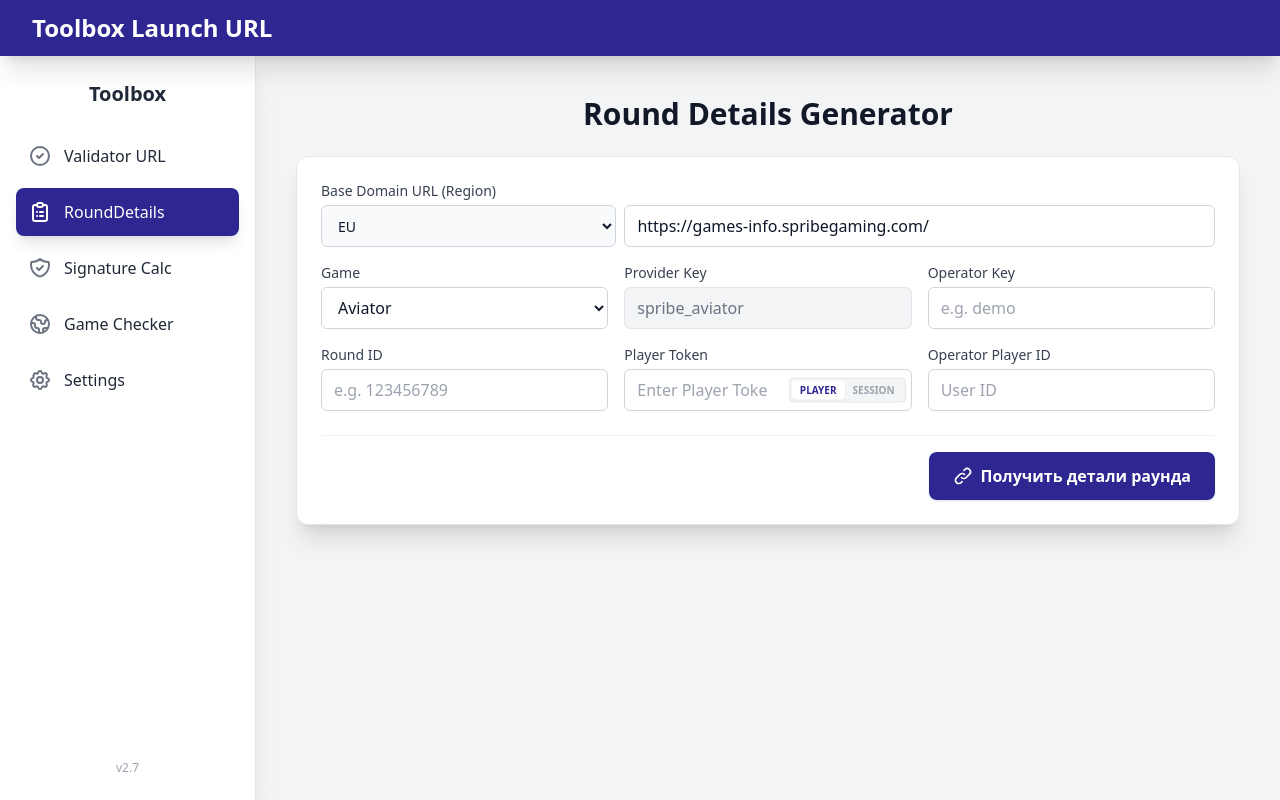
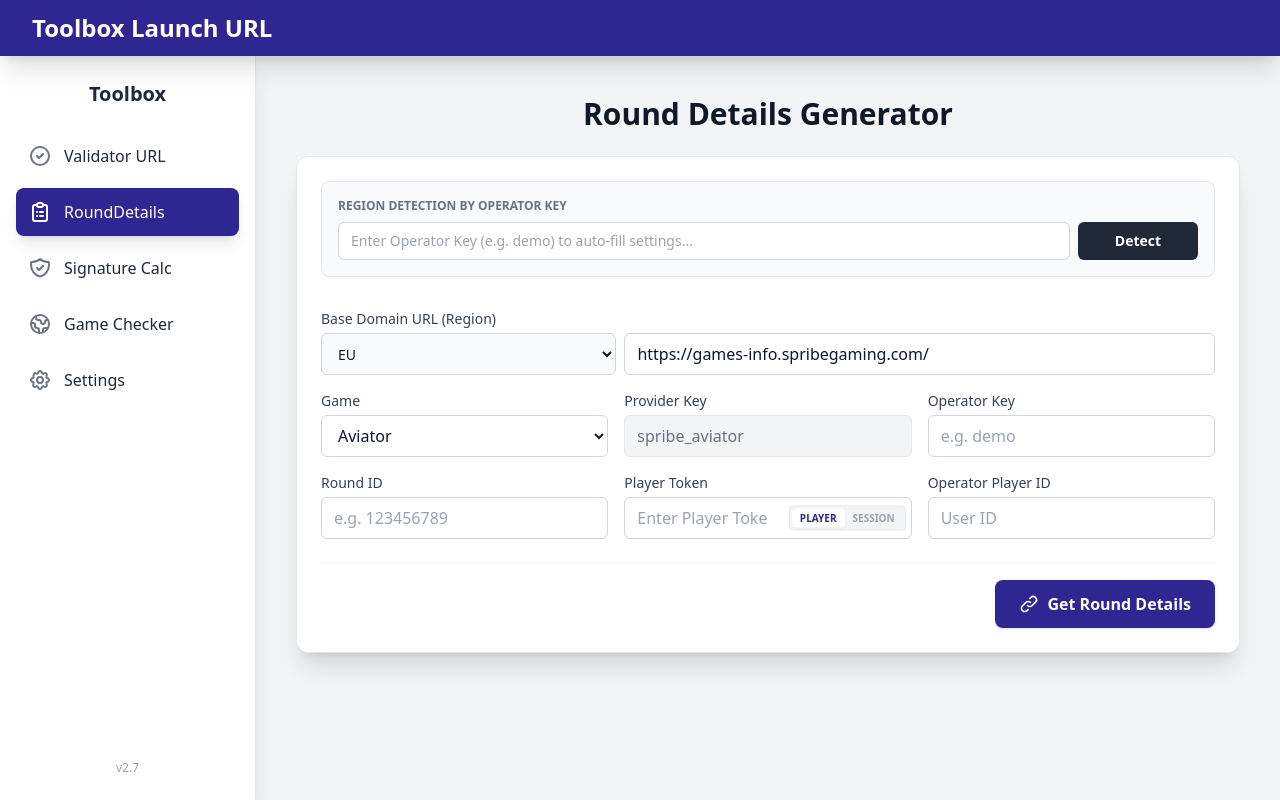
Before and after one commit to IlyaDevN/LaunchURLTest, a Next.js app: page / in a window 1280 px wide. Both pictures are taken after a click on the button "RoundDetails". Built offline with nearby package versions, Linux system fonts and the light colour scheme.

Commit message:
feat: Add region detection by operator key

```diff
--- a/components/RoundDetails.jsx
+++ b/components/RoundDetails.jsx
@@ -26,6 +26,12 @@
         op_player_id: "",
     });
 
+    // === STATE ДЛЯ ПОИСКА ОПЕРАТОРА ===
+    const [searchQuery, setSearchQuery] = useState("");
+    const [isSearching, setIsSearching] = useState(false);
+    const [searchError, setSearchError] = useState(null);
+    const [searchSuccess, setSearchSuccess] = useState(null);
+
     const [errors, setErrors] = useState({});
     const [generatedUrl, setGeneratedUrl] = useState(null);
     const [isCopied, setIsCopied] = useState(false);
@@ -38,6 +44,93 @@
         const { name, value } = e.target;
         if (errors[name]) setErrors(prev => ({ ...prev, [name]: null }));
         setFormData(prev => ({ ...prev, [name]: value }));
+    };
+
+    // === ЛОГИКА ОПРЕДЕЛЕНИЯ РЕГИОНА ===
+    const getRegionCodeFromHost = (host) => {
+        if (!host || host === "-") return null;
+        const h = host.toLowerCase();
+
+        if (h.includes("eu-central-1")) return "EU";
+        if (h.includes("af-south-1")) return "AF";
+        if (h.includes("apac") || h.includes("ap-east-1") || h.includes("ap-southeast-1")) return "APAC";
+        if (h.includes("sa-east-1")) return "SA";
+        if (h.includes("app-hr1")) return "HR";
+        if (h.includes("staging") || h.includes("dev-test") || h.includes("spribe.dev")) return "Stage";
+
+        return "UNKNOWN";
+    };
+
+    const getGeneralHost = (data) => {
+        if (data.games) {
+            if (data.games['aviator'] && data.games['aviator'].host) return data.games['aviator'].host;
+            const firstGameKey = Object.keys(data.games)[0];
+            if (firstGameKey && data.games[firstGameKey].host) return data.games[firstGameKey].host;
+        }
+        if (data.servers && Array.isArray(data.servers) && data.servers.length > 0) return data.servers[0].host;
+        else if (data.ws) return data.ws.host;
+        return null;
+    };
+
+    const handleLookup = async () => {
+        if (!searchQuery.trim()) return;
+
+        setIsSearching(true);
+        setSearchError(null);
+        setSearchSuccess(null);
+
+        const opKey = searchQuery.trim();
+        const timestamp = Date.now();
+
+        const configSources = [
+            { url: `https://app-config.spribegaming.com/aviator/${opKey}.json?t=${timestamp}`, env: "Prod" },
+            { url: `https://app-config.spribe.dev/aviator/${opKey}.json?t=${timestamp}`, env: "Stage" }
+        ];
+
+        let foundConfig = null;
+        let foundEnv = null;
+
+        try {
+            for (const source of configSources) {
+                try {
+                    const res = await fetch(source.url);
+                    if (res.ok) {
+                        foundConfig = await res.json();
+                        foundEnv = source.env;
+                        break;
+                    }
+                } catch (e) {
+                    continue;
+                }
+            }
+
+            if (!foundConfig) {
+                throw new Error("Operator config not found on Prod or Stage.");
+            }
+
+            const host = getGeneralHost(foundConfig);
+            const regionCode = getRegionCodeFromHost(host);
+
+            setFormData(prev => ({ ...prev, operator: opKey }));
+
+            if (regionCode) {
+                const matchedRegion = REGIONS.find(r => r.name.toUpperCase() === regionCode.toUpperCase());
+
+                if (matchedRegion) {
+                    setBaseUrl(matchedRegion.url);
+                    setSearchSuccess(`Found on ${foundEnv}. Region detected: ${regionCode}`);
+                } else {
+                    setSearchSuccess(`Found on ${foundEnv}. Host: ${host}. Please select region manually.`);
+                }
+            } else {
+                setSearchSuccess(`Found on ${foundEnv}, but could not detect region host.`);
+            }
+
+        } catch (err) {
+            setSearchError(err.message || "Failed to lookup operator.");
+        } finally {
+            setIsSearching(false);
+        }
     };
 
     const validate = () => {
@@ -86,6 +179,7 @@
     };
 
     return (
+        // ИЗМЕНЕНИЕ: Убран pt-8, space-y-8 заменен на space-y-6
         <div className="flex flex-col h-full space-y-6 max-w-7xl mx-auto w-full pb-10">
             <h1 className="text-3xl font-extrabold text-gray-900 text-center">
                 Round Details Generator
@@ -93,6 +187,35 @@
 
             {/* Блок формы */}
             <div className="bg-white p-6 rounded-xl shadow-xl border border-gray-200">
+
+                {/* === БЛОК: ПОИСК ОПЕРАТОРА (AUTO-DETECT) === */}
+                <div className="mb-8 bg-gray-50 p-4 rounded-lg border border-gray-200">
+                    <label className="block text-xs font-bold text-gray-500 uppercase mb-2">
+                        Region detection by operator key
+                    </label>
+                    <div className="flex gap-2">
+                        <input
+                            type="text"
+                            value={searchQuery}
+                            onChange={(e) => setSearchQuery(e.target.value)}
+                            placeholder="Enter Operator Key (e.g. demo) to auto-fill settings..."
+                            className="flex-grow px-3 py-2 border border-gray-300 rounded-md focus:ring-[#2e2691] focus:border-[#2e2691] text-sm"
+                            onKeyDown={(e) => e.key === 'Enter' && handleLookup()}
+                        />
+                        <button
+                            onClick={handleLookup}
+                            disabled={isSearching}
+                            className="px-4 py-2 bg-gray-800 text-white text-sm font-bold rounded-md hover:bg-gray-700 transition disabled:opacity-50 min-w-[120px]"
+                        >
+                            {/* ИЗМЕНЕНИЕ: Текст кнопки изменен на Detect */}
+                            {isSearching ? "Searching..." : "Detect"}
+                        </button>
+                    </div>
+                    {/* Сообщения о статусе поиска */}
+                    {searchError && <p className="text-red-500 text-xs mt-2 font-semibold flex items-center gap-1">❌ {searchError}</p>}
+                    {searchSuccess && <p className="text-green-600 text-xs mt-2 font-semibold flex items-center gap-1">✅ {searchSuccess}</p>}
+                </div>
+
                 <div className="grid grid-cols-1 md:grid-cols-2 lg:grid-cols-3 gap-4 mb-6">
 
                     <div className="col-span-1 lg:col-span-3">
@@ -247,14 +370,14 @@
                                         <svg xmlns="http://www.w3.org/2000/svg" className="h-5 w-5 text-green-500" fill="none" viewBox="0 0 24 24" stroke="currentColor">
                                             <path strokeLinecap="round" strokeLinejoin="round" strokeWidth={2} d="M5 13l4 4L19 7" />
                                         </svg>
-                                        <span className="text-green-600">Скопировано</span>
+                                        <span className="text-green-600">Copied</span>
                                     </>
                                 ) : (
                                     <>
                                         <svg xmlns="http://www.w3.org/2000/svg" className="h-5 w-5" fill="none" viewBox="0 0 24 24" stroke="currentColor">
                                             <path strokeLinecap="round" strokeLinejoin="round" strokeWidth={2} d="M8 16H6a2 2 0 01-2-2V6a2 2 0 012-2h8a2 2 0 012 2v2m-6 12h8a2 2 0 002-2v-8a2 2 0 00-2-2h-8a2 2 0 00-2 2v8a2 2 0 002 2z" />
                                         </svg>
-                                        <span>Копировать ссылку</span>
+                                        <span>Copy Link</span>
                                     </>
                                 )}
                             </button>
@@ -269,7 +392,7 @@
                                 <svg xmlns="http://www.w3.org/2000/svg" className="h-5 w-5" fill="none" viewBox="0 0 24 24" stroke="currentColor">
                                     <path strokeLinecap="round" strokeLinejoin="round" strokeWidth={2} d="M10 6H6a2 2 0 00-2 2v10a2 2 0 002 2h10a2 2 0 002-2v-4M14 4h6m0 0v6m0-6L10 14" />
                                 </svg>
-                                <span>Открыть в новой вкладке</span>
+                                <span>Open in New Tab</span>
                             </a>
                         </>
                     )}
@@ -282,7 +405,7 @@
                         <svg xmlns="http://www.w3.org/2000/svg" className="h-5 w-5" fill="none" viewBox="0 0 24 24" stroke="currentColor">
                             <path strokeLinecap="round" strokeLinejoin="round" strokeWidth={2} d="M13.828 10.172a4 4 0 00-5.656 0l-4 4a4 4 0 105.656 5.656l1.102-1.101m-.758-4.899a4 4 0 005.656 0l4-4a4 4 0 00-5.656-5.656l-1.1 1.1" />
                         </svg>
-                        Получить детали раунда
+                        Get Round Details
                     </button>
                 </div>
             </div>
```
